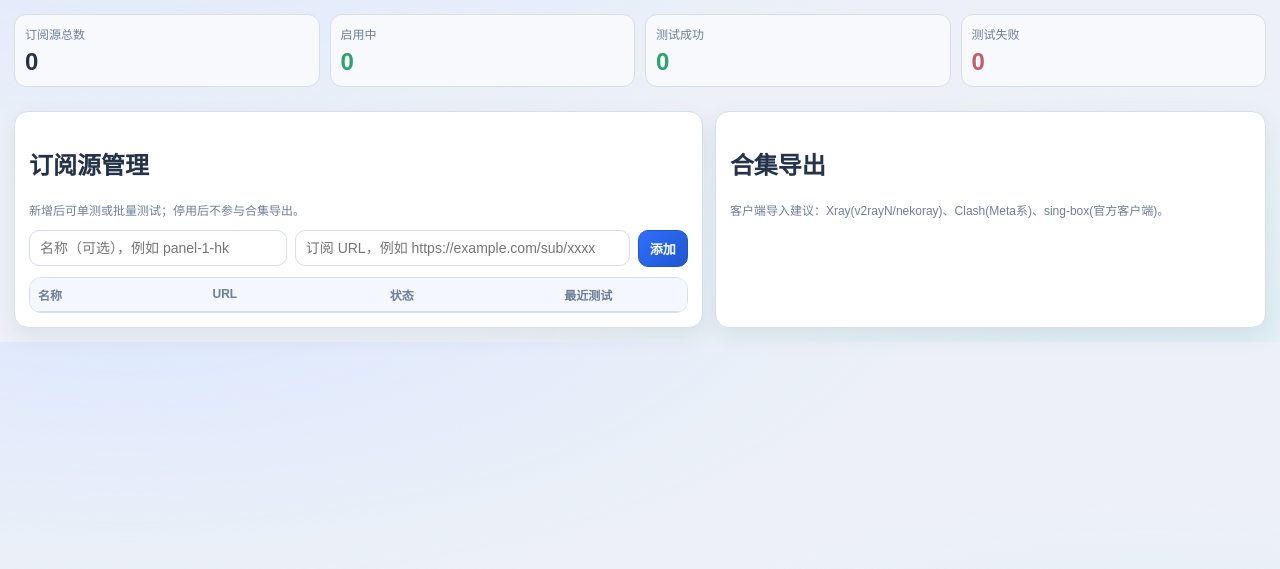
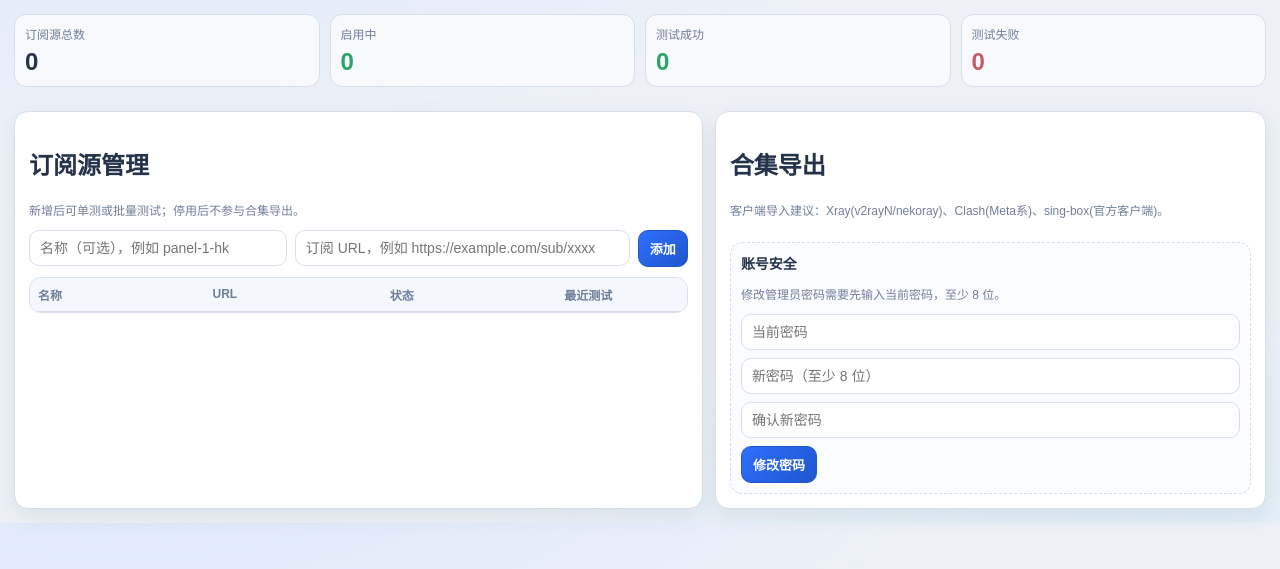
Before and after one commit to jiancf7-max/subhub, a Python web app: template templates/dashboard.html in a window 1280 px wide. Shown: the part 75-644 px from the top of the page. Run offline with Jinja, Linux system fonts and the light colour scheme; the template is opened without the code that fills it, so the values that code supplies are empty.

Commit message:
feat: add in-panel password change flow

```diff
--- a/templates/dashboard.html
+++ b/templates/dashboard.html
@@ -169,6 +169,22 @@
     }
     .export-title { margin: 0; font-size: 13px; font-weight: 700; }
     .export-url { margin: 5px 0 8px; font-size: 12px; color: var(--muted); }
+    .security-box {
+      margin-top: 12px;
+      border: 1px dashed var(--line);
+      border-radius: 12px;
+      padding: 10px;
+      background: #fbfcff;
+    }
+    .security-box h3 {
+      margin: 0 0 6px;
+      font-size: 14px;
+    }
+    .stack {
+      display: grid;
+      gap: 8px;
+      margin-top: 8px;
+    }
 
     .qr-mask {
       position: fixed;
@@ -264,6 +280,19 @@
         <h2>合集导出</h2>
         <p class="muted">客户端导入建议：Xray(v2rayN/nekoray)、Clash(Meta系)、sing-box(官方客户端)。</p>
         <div class="export-list" id="export-list"></div>
+
+        <div class="security-box">
+          <h3>账号安全</h3>
+          <p class="muted">修改管理员密码需要先输入当前密码，至少 8 位。</p>
+          <div class="stack">
+            <input id="pwd-current" type="password" placeholder="当前密码">
+            <input id="pwd-new" type="password" placeholder="新密码（至少 8 位）">
+            <input id="pwd-confirm" type="password" placeholder="确认新密码">
+            <div class="actions">
+              <button class="btn primary" id="btn-change-password">修改密码</button>
+            </div>
+          </div>
+        </div>
       </section>
     </section>
   </main>
@@ -475,6 +504,42 @@
       }
     });
 
+    document.getElementById('btn-change-password').addEventListener('click', async () => {
+      const currentPassword = document.getElementById('pwd-current').value || '';
+      const newPassword = document.getElementById('pwd-new').value || '';
+      const confirmPassword = document.getElementById('pwd-confirm').value || '';
+
+      if (!currentPassword || !newPassword || !confirmPassword) {
+        showAlert('请完整填写当前密码和新密码', 'err');
+        return;
+      }
+      if (newPassword.length < 8) {
+        showAlert('新密码长度至少 8 位', 'err');
+        return;
+      }
+      if (newPassword !== confirmPassword) {
+        showAlert('两次输入的新密码不一致', 'err');
+        return;
+      }
+
+      try {
+        await api('/api/account/password', {
+          method: 'POST',
+          body: {
+            current_password: currentPassword,
+            new_password: newPassword,
+            confirm_password: confirmPassword,
+          },
+        });
+        document.getElementById('pwd-current').value = '';
+        document.getElementById('pwd-new').value = '';
+        document.getElementById('pwd-confirm').value = '';
+        showAlert('密码修改成功', 'ok');
+      } catch (e) {
+        showAlert(String(e.message || e), 'err');
+      }
+    });
+
     rowsEl.addEventListener('click', async (e) => {
       const btn = e.target.closest('button[data-op]');
       if (!btn) return;
```
Also changed, not shown: app.py (+26 -2 lines), security.py (+13 -0 lines), README.md.
